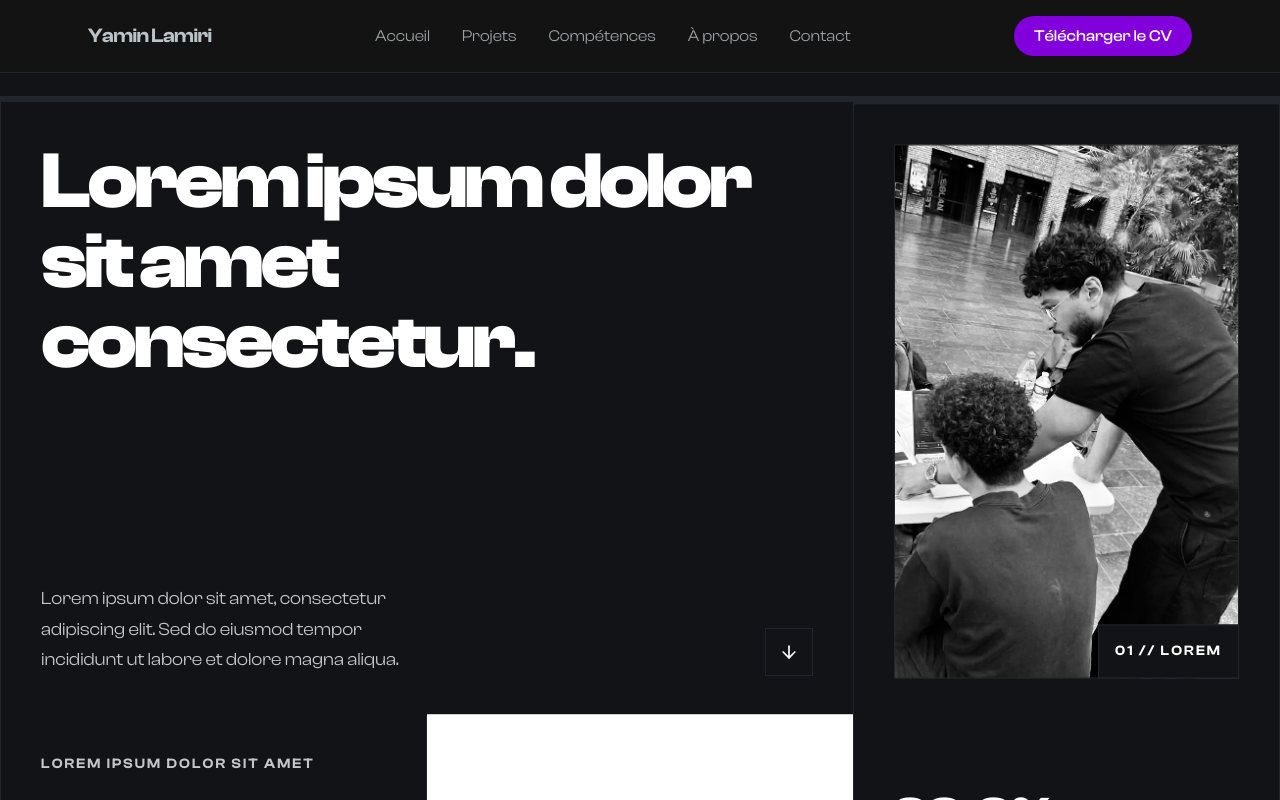
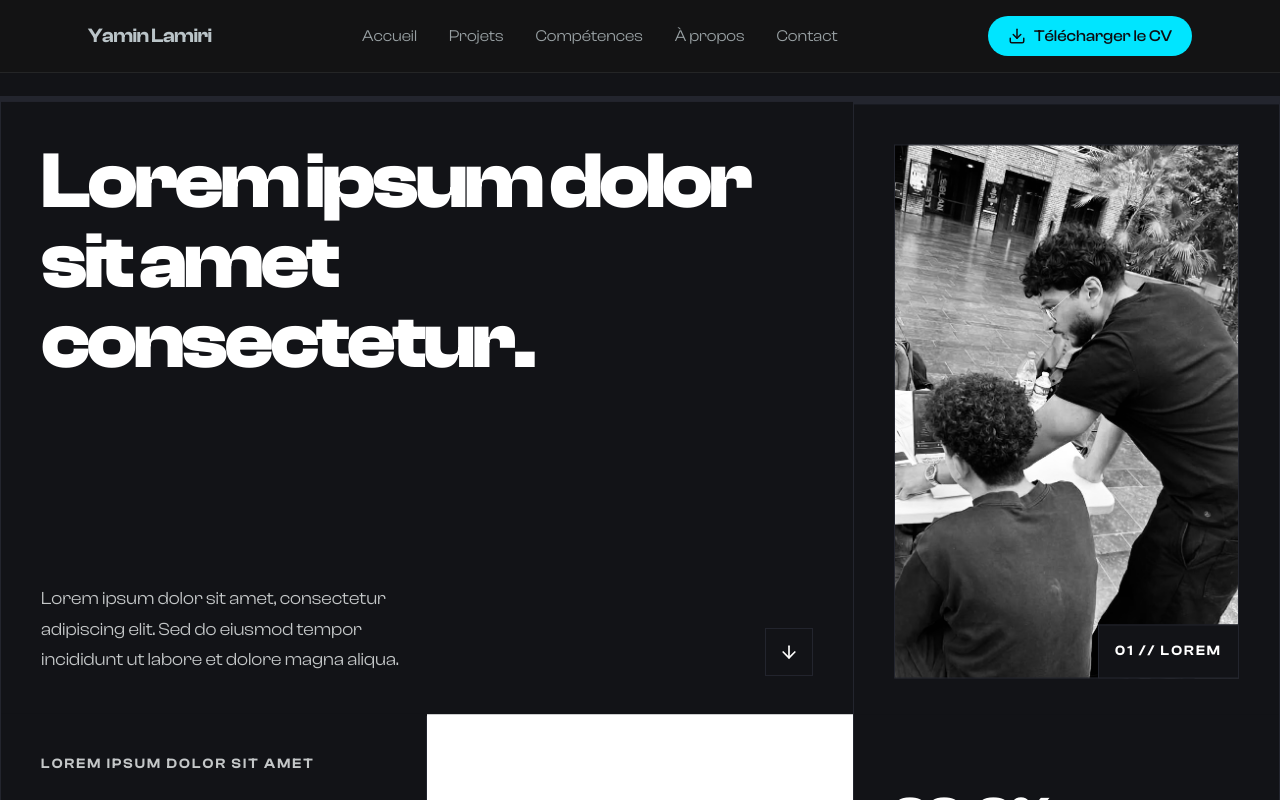
Before and after one commit to Yams-web/PortfolioV2, a Next.js app: page / in a window 1280 px wide. Shown: the top 800 px of the page. Built offline with nearby package versions, Linux system fonts and the light colour scheme.

Commit message:
feat(front): add cv

```diff
--- a/src/components/navbar/navbar.component.tsx
+++ b/src/components/navbar/navbar.component.tsx
@@ -2,7 +2,7 @@
 
 import Link from "next/link";
 import React, { useState } from "react";
-import { Menu, X } from "lucide-react";
+import { Download, Menu, X } from "lucide-react";
 import { scrollToElement } from "@/lib/scroll-to-element";
 
 const NAV_LINKS = [
@@ -53,10 +53,11 @@ export function Navbar(): React.JSX.Element {
         </ul>
 
         <Link
-          href="/cv.pdf"
+          href="/Cv_Yamin.pdf"
           download
-          className="hidden rounded-full bg-purple-700 px-5 py-2 text-base font-medium text-white transition-colors hover:bg-purple-600 md:inline-block"
+          className="hidden items-center gap-2 rounded-full bg-[#00E5FF] px-5 py-2 text-base font-medium text-[#0d0e12] transition-colors hover:bg-white md:inline-flex"
         >
+          <Download aria-hidden="true" size={18} />
           Télécharger le CV
         </Link>
 
@@ -95,11 +96,12 @@ export function Navbar(): React.JSX.Element {
           ))}
           <li className="pt-2">
             <Link
-              href="/cv.pdf"
+              href="/Cv_Yamin.pdf"
               download
               onClick={() => setIsOpen(false)}
-              className="block rounded-full bg-purple-700 px-5 py-2 text-center text-base font-medium text-white transition-colors hover:bg-purple-600"
+              className="flex items-center justify-center gap-2 rounded-full bg-[#00E5FF] px-5 py-2 text-base font-medium text-[#0d0e12] transition-colors hover:bg-white"
             >
+              <Download aria-hidden="true" size={18} />
               Télécharger le CV
             </Link>
           </li>
```
Also changed, not shown: 1 other file (tests, documents, lock files or other folders).
